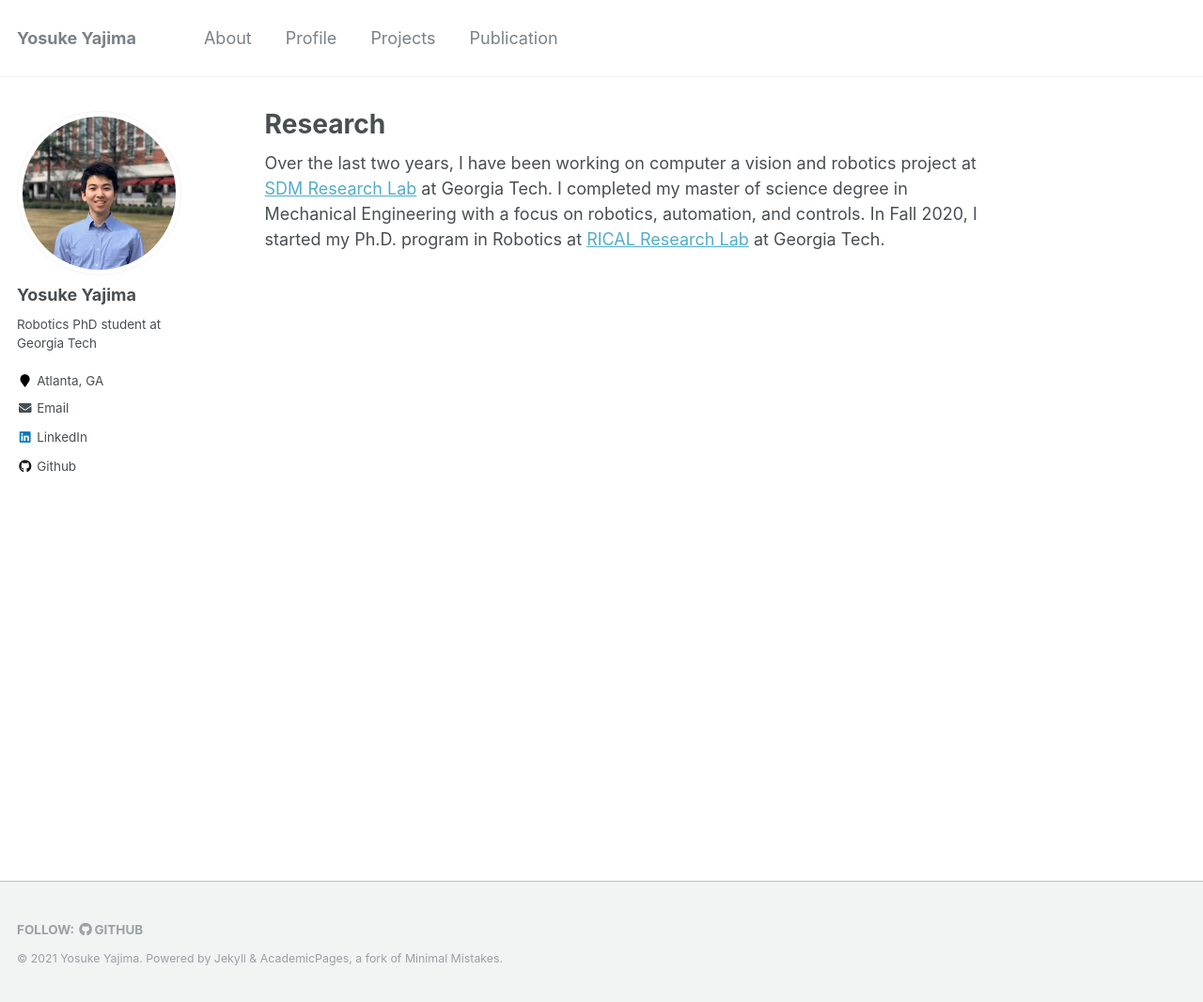
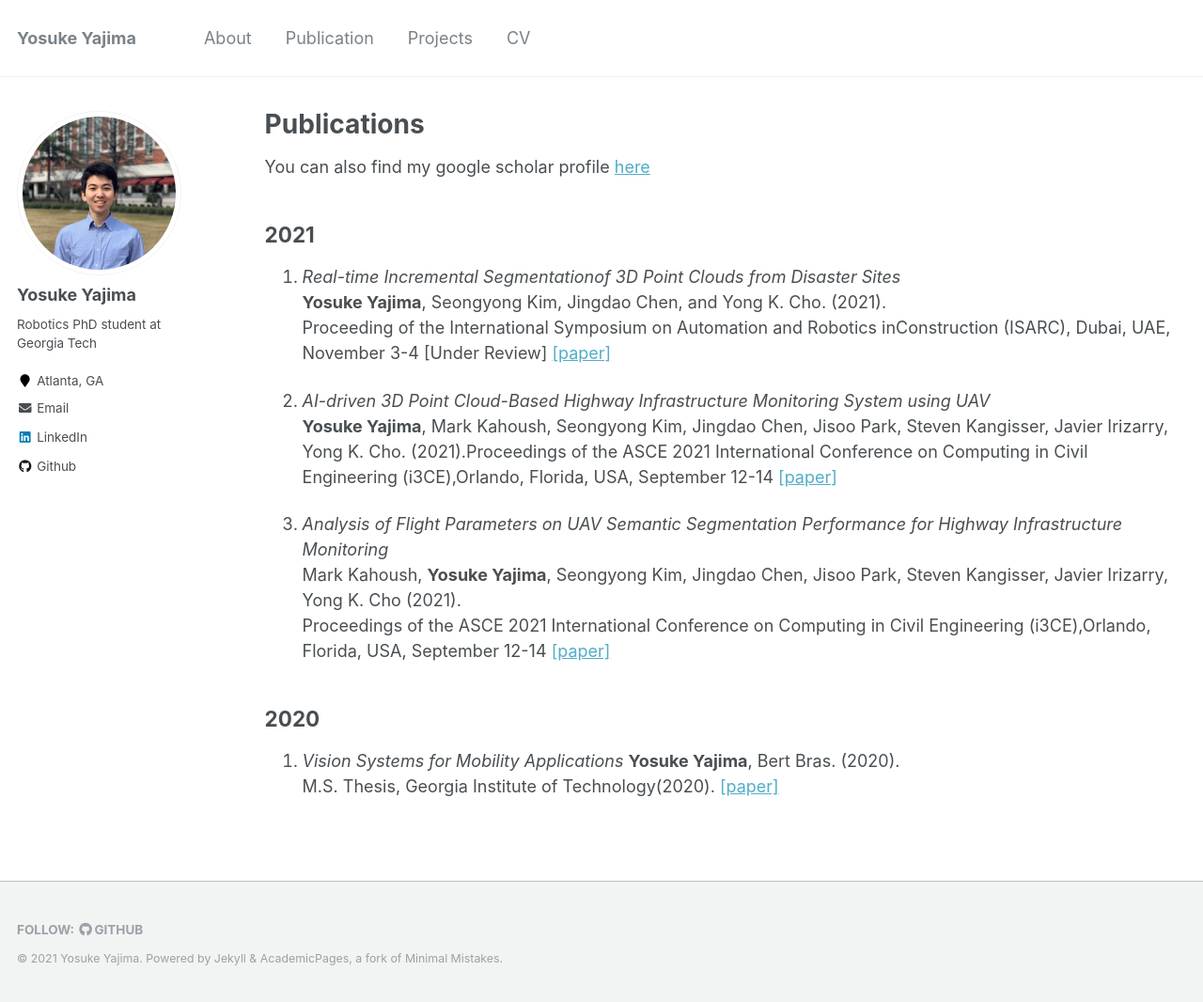
Before and after one commit to yyajima21/yyajima21.github.io, a Jekyll site: the page built from _pages/publications.md, in a window 1280 px wide and 1066 px high. Shown: the whole window at 94% size. Built offline with Jekyll 4.4.1, drawn with Linux system fonts in a browser that asks for light colours.

Commit message:
updated publications.

```diff
--- a/_data/navigation.yml
+++ b/_data/navigation.yml
@@ -3,14 +3,14 @@ main:
   - title: "About"
     url: /about/
 
-  - title: "Profile"
-    url: /cv/
+  - title: "Publication"
+    url: /publications/
 
   - title: "Projects"
     url: /project.html
 
-  - title: "Publication"
-    url: /publications/
+  - title: "CV"
+    url: /cv/
 
   #- title: "Research"
   # url: /publications/
--- a/_pages/publications.md
+++ b/_pages/publications.md
@@ -1,7 +1,24 @@
 ---
-#layout: archive
-title: "Research"
+layout: archive
+title: "Publications"
 permalink: /publications/
 author_profile: true
 ---
-Over the last two years, I have been working on computer a vision and robotics project at [SDM Research Lab](https://ecdm.gatech.edu/) at Georgia Tech. I completed my master of science degree in Mechanical Engineering with a focus on robotics, automation, and controls. In Fall 2020, I started my Ph.D. program in Robotics at [RICAL Research Lab](http://rical.ce.gatech.edu/) at Georgia Tech.
+You can also find my google scholar profile [here](https://scholar.google.com/citations?user=RqCFZRMAAAAJ&hl=en)
+
+## 2021
+1. _Real-time Incremental Segmentationof 3D Point Clouds from Disaster Sites_
+**Yosuke Yajima**, Seongyong Kim, Jingdao Chen, and Yong K. Cho. (2021).
+Proceeding of the International Symposium on Automation and Robotics inConstruction (ISARC), Dubai, UAE, November 3-4 [Under Review] [[paper]]()
+
+2. _AI-driven 3D Point Cloud-Based Highway Infrastructure Monitoring System using UAV_
+**Yosuke Yajima**, Mark Kahoush, Seongyong Kim, Jingdao Chen, Jisoo Park, Steven Kangisser, Javier Irizarry, Yong K. Cho. (2021).Proceedings of the ASCE 2021 International Conference on Computing in Civil Engineering (i3CE),Orlando, Florida, USA, September 12-14 [[paper]]()
+
+3. _Analysis of Flight Parameters on UAV Semantic Segmentation Performance for Highway Infrastructure Monitoring_
+Mark Kahoush, **Yosuke Yajima**, Seongyong Kim, Jingdao Chen, Jisoo Park, Steven Kangisser, Javier Irizarry, Yong K. Cho (2021).
+Proceedings of the ASCE 2021 International Conference on Computing in Civil Engineering (i3CE),Orlando, Florida, USA, September 12-14 [[paper]]()
+
+## 2020
+1. _Vision Systems for Mobility Applications_
+**Yosuke Yajima**, Bert Bras. (2020).
+M.S. Thesis, Georgia Institute of Technology(2020). [[paper]](https://smartech.gatech.edu/bitstream/handle/1853/64655/YAJIMA-THESIS-2020.pdf?sequence=1)
```
Also changed, not shown: _pages/about.md (+2 -2 lines), _pages/cv.md (+6 -5 lines).
